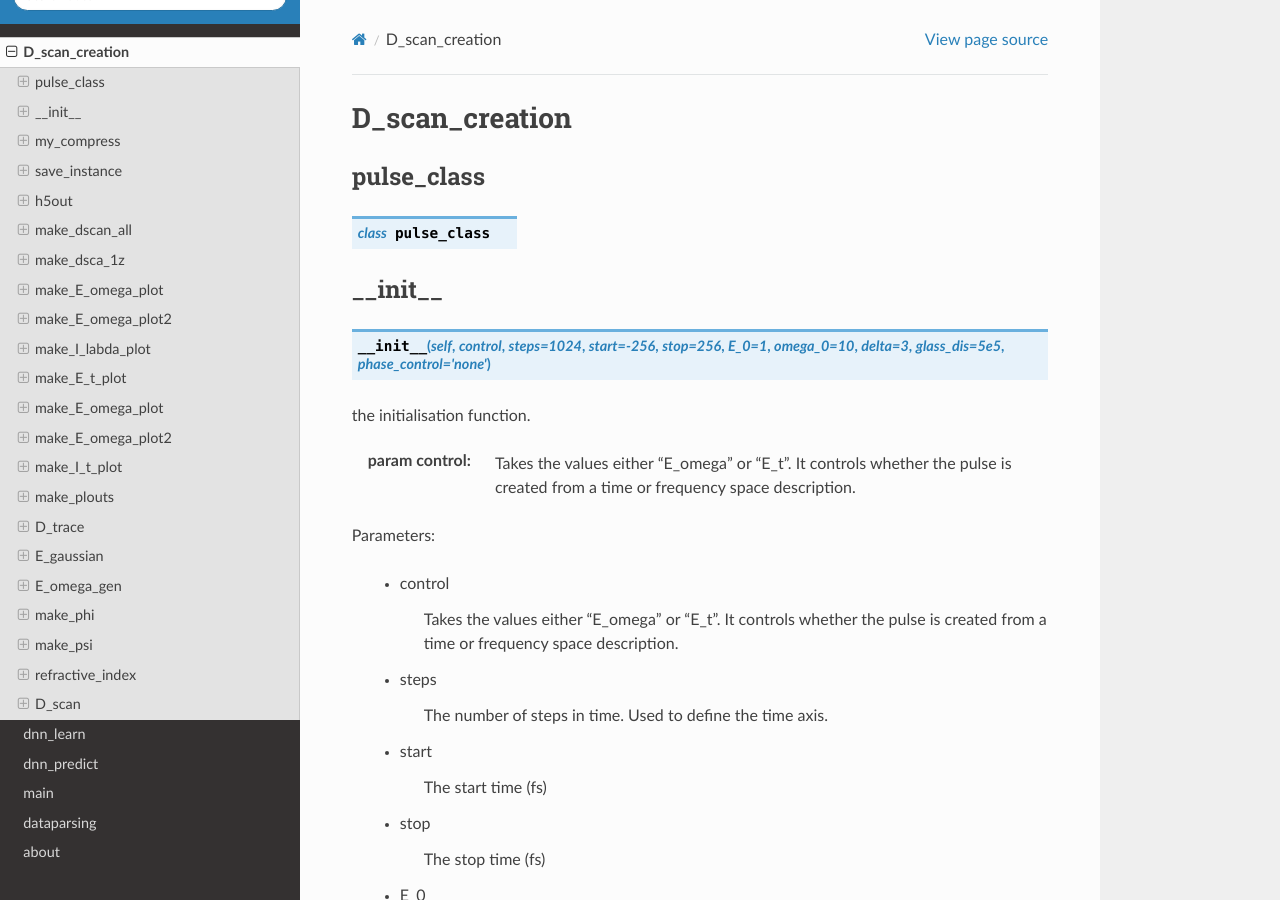
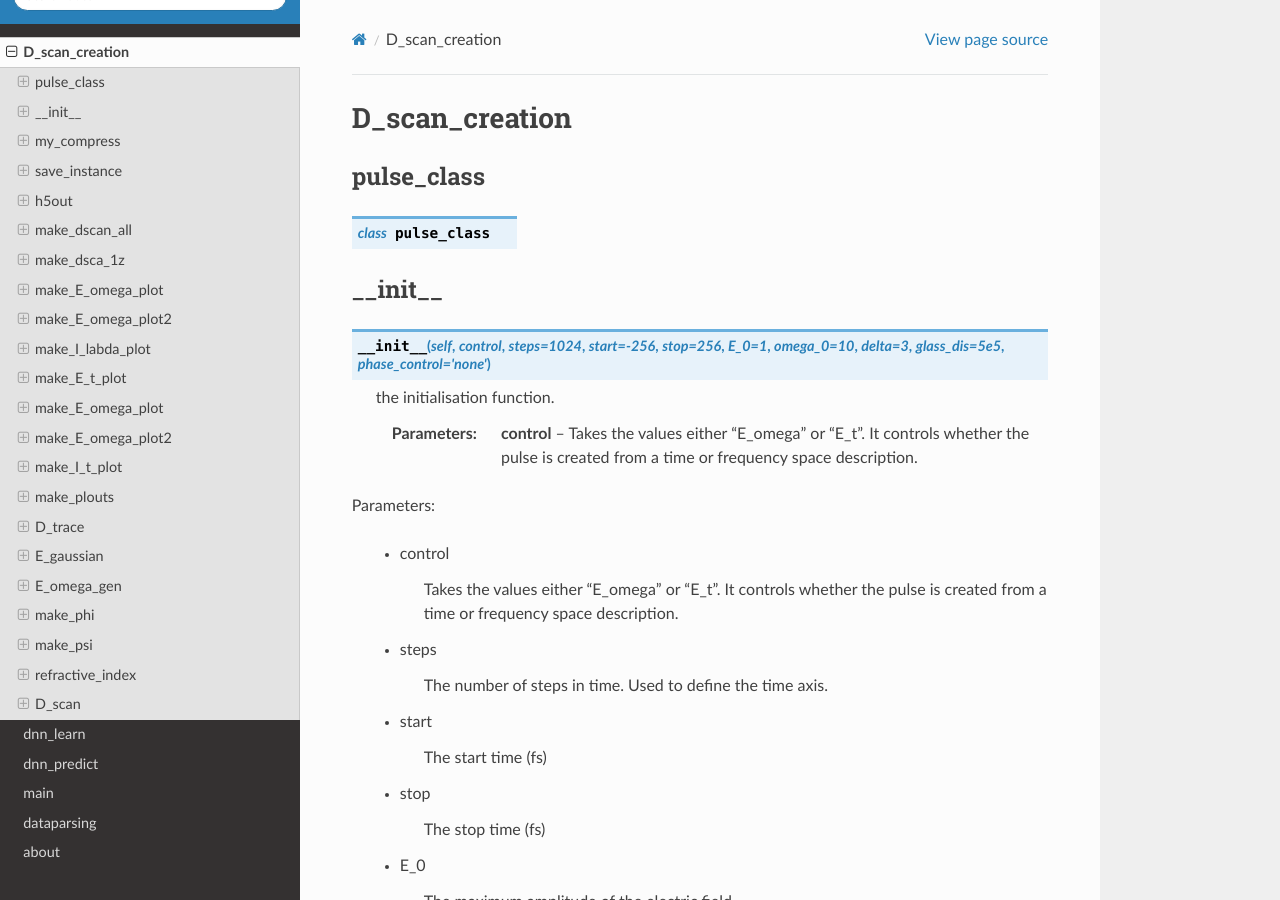
Before and after one commit to williamlouth/D-Scan-docs, a Sphinx documentation site: the page built from source/D-scan-creation.rst, in a window 1280 px wide and 900 px high. Built offline with Sphinx 7.4.7 and the Read the Docs theme 2.0.0, drawn with Linux system fonts in a browser that asks for light colours.

Commit message:
updating the docs

```diff
--- a/source/D-scan-creation.rst
+++ b/source/D-scan-creation.rst
@@ -9,9 +9,10 @@
 __init__
 --------
 .. py:function:: __init__(self,control,steps=1024,start=-256,stop=256,E_0=1,omega_0=10,delta=3,glass_dis=5e5,phase_control = "none")
-the initialisation function.
 
-:param control:  Takes the values either "E_omega" or "E_t". It controls whether the pulse is created from a time or frequency space description.
+        the initialisation function.
+
+        :param control:  Takes the values either "E_omega" or "E_t". It controls whether the pulse is created from a time or frequency space description.
 
 Parameters:
 
```
